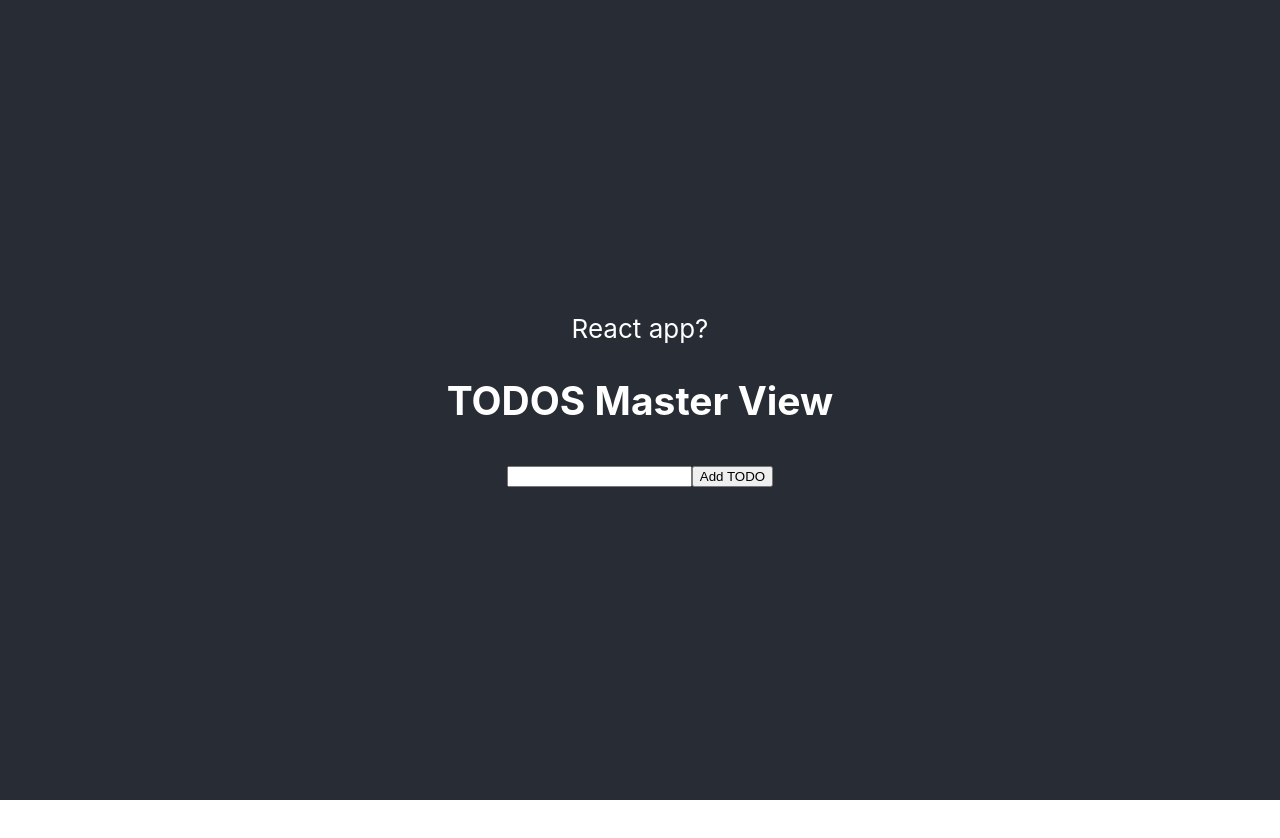
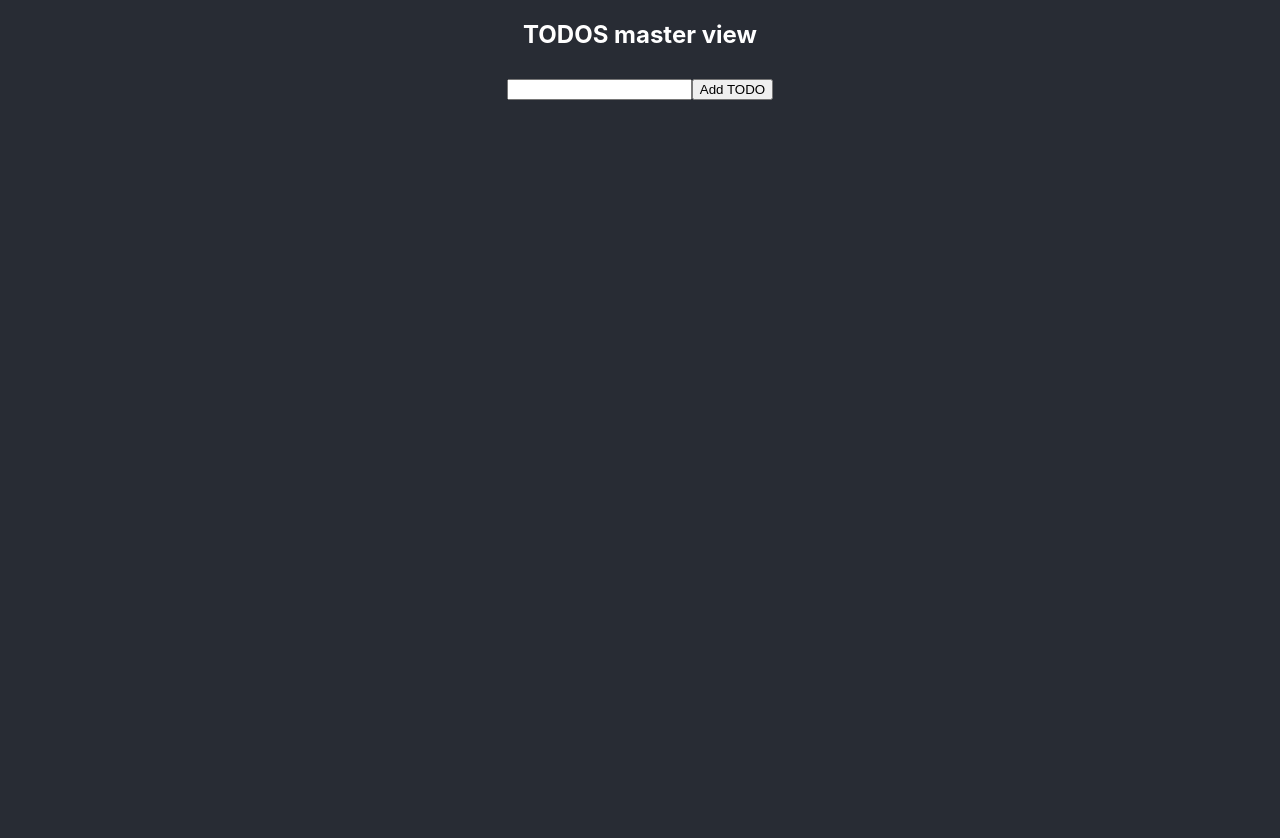
Before and after one commit to clairelist/react-todos, a React (Create React App) app: page / in a window 1280 px wide. Shown: the top 838 px of the page. Before the commit the page ends 800 px from the top, so only its background shows below. Built offline with nearby package versions, Linux system fonts and the light colour scheme.

Commit message:
styuling fun

```diff
--- a/src/App.css
+++ b/src/App.css
@@ -1,11 +1,10 @@
+.app-wrapper{
+  background-color: #282c34;
+}
 .App {
   text-align: center;
-}
+  background-color: #282c34;
 
-
-.App-header {
-  background-color: #282c34;
-  min-height: 100vh;
   display: flex;
   flex-direction: column;
   align-items: center;
@@ -13,6 +12,32 @@
   font-size: calc(10px + 2vmin);
   color: white;
 }
+
+header {
+  text-align: center;
+  display: flex;
+  flex-direction: column;
+  align-items: center;
+  justify-content: center;
+  background-color: #282c34;
+  color: white;
+}
+
+.another-element {
+  background-color: #282c34;
+  min-height: 100vh;
+}
+
+/* .App-header {
+  background-color: #282c34; */
+  /* min-height: 100vh; */
+  /* display: flex;
+  flex-direction: column;
+  align-items: center;
+  justify-content: center;
+  font-size: calc(10px + 2vmin);
+  color: white;
+} */
 
 .App-link {
   color: #61dafb;
--- a/src/App.js
+++ b/src/App.js
@@ -3,11 +3,19 @@ import Todos from './components/Todos';
 
 function App() {
   return (
+    <div className="app-wrapper">
+      <header><h2> TODOS master view </h2></header>
     <div className="App">
-      <header className="App-header">
-       React app?
-       <Todos />
-      </header>
+
+
+
+      <Todos />
+
+      {/* {the below exists to fix the background not being fully colored issue}
+        DO NOT REMOVE!
+      */}
+      <div className='another-element'></div>
+    </div>
     </div>
   );
 }
--- a/src/components/Todos.js
+++ b/src/components/Todos.js
@@ -87,7 +87,7 @@ function Todos(){
 
     return (
         <div>
-            <h2>TODOS Master View</h2>
+
             <div className="todos-wrapper">
                 <form onSubmit={handleSubmit}>
                     <input type="text" onChange={(e)=>setTodo(e.target.value)} value={todo}/>
--- a/src/index.css
+++ b/src/index.css
@@ -5,6 +5,7 @@ body {
     sans-serif;
   -webkit-font-smoothing: antialiased;
   -moz-osx-font-smoothing: grayscale;
+
 }
 
 code {
```
Also changed, not shown: src/components/useLocalStorage.js (deleted, +0 -20 lines).
